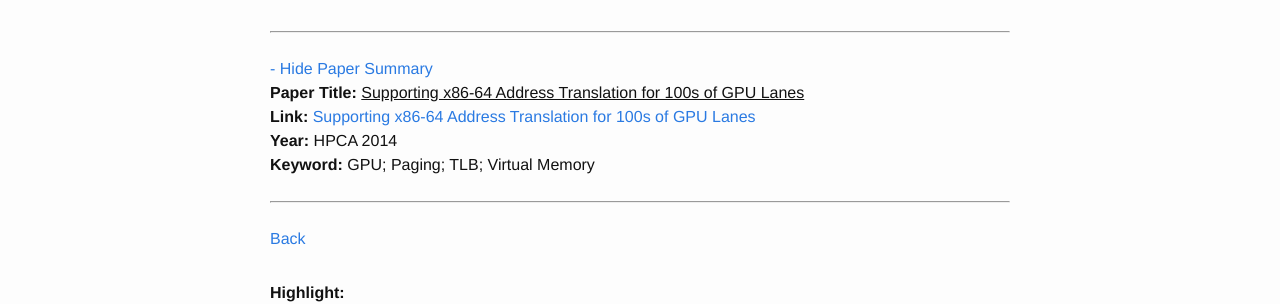
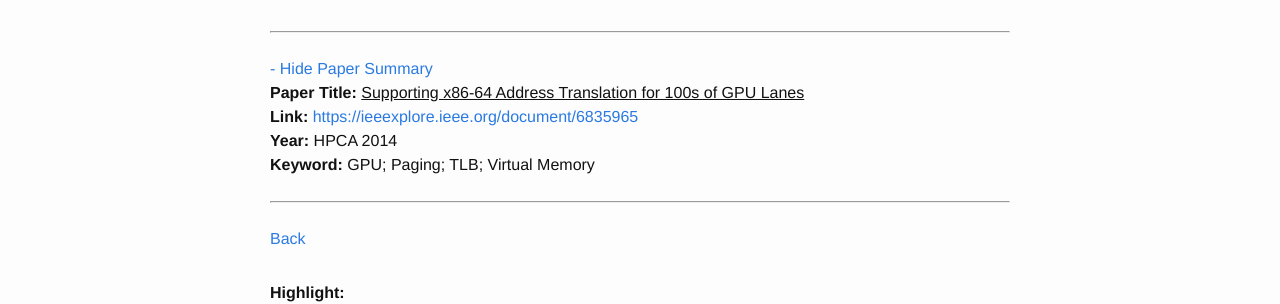
Before and after one commit to wangziqi2013/wangziqi2013.github.io, a Jekyll site: the page built from _posts/2019-09-05-supporting-x86-64-addr-xlat-for-100s-of-gpu-lanes.markdown, in a window 1280 px wide and 900 px high. Shown: the part 211-515 px from the top of the window. Built offline with Jekyll 4.4.1, drawn with Linux system fonts in a browser that asks for light colours.

Commit message:
Updating paper link

```diff
--- a/_posts/2019-09-02-Reducing-the-cost-of-persistence-for-nonvolatile-heaps-in-end-user-devices.markdown
+++ b/_posts/2019-09-02-Reducing-the-cost-of-persistence-for-nonvolatile-heaps-in-end-user-devices.markdown
@@ -4,7 +4,7 @@ title:  "Reducing the Cost of Persistence for Nonvolatile Heaps in End User Devi
 date:   2019-09-02 20:04:00 -0500
 categories: paper
 paper_title: "Reducing the Cost of Persistence for Nonvolatile Heaps in End User Devices"
-paper_link:
+paper_link: https://ieeexplore.ieee.org/document/6835960
 paper_keyword: NVM; Page Coloring; Logging
 paper_year: HPCA 2014
 rw_set:
--- a/_posts/2019-09-05-supporting-x86-64-addr-xlat-for-100s-of-gpu-lanes.markdown
+++ b/_posts/2019-09-05-supporting-x86-64-addr-xlat-for-100s-of-gpu-lanes.markdown
@@ -4,7 +4,7 @@ title:  "Supporting x86-64 Address Translation for 100s of GPU Lanes"
 date:   2019-09-05 20:49:00 -0500
 categories: paper
 paper_title: "Supporting x86-64 Address Translation for 100s of GPU Lanes"
-paper_link: Supporting x86-64 Address Translation for 100s of GPU Lanes
+paper_link: https://ieeexplore.ieee.org/document/6835965
 paper_keyword: GPU; Paging; TLB; Virtual Memory
 paper_year: HPCA 2014
 rw_set:
```
